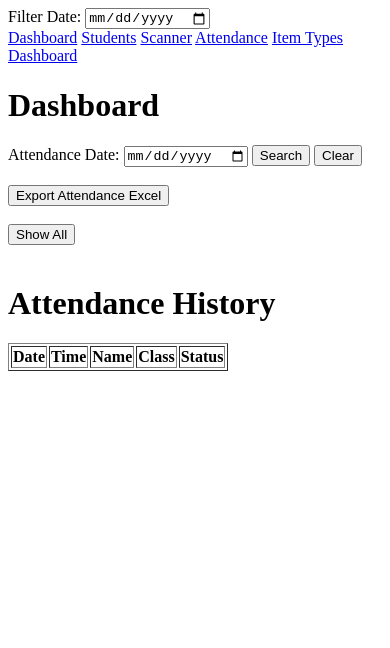
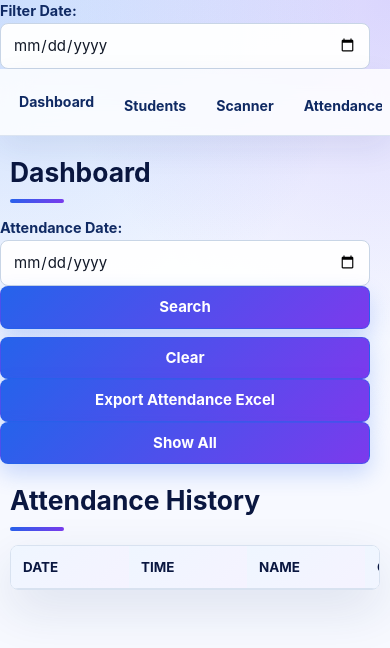
Before and after one commit to SalbimaAlfn/attendance_app, a website: page pages/attendance.html in a window 390 px wide. Drawn offline with Linux system fonts and the light colour scheme; files whose address does not match are found by name.

Commit message:
create and edited ui and almost final

```diff
--- a/app.js
+++ b/app.js
@@ -1042,7 +1042,7 @@ app.get(
 
             JOIN item_types
             ON student_items.item_type_id =
-               item_types.id
+            item_types.id
 
             WHERE student_items.student_id = ?
 
--- a/pages/attendance.html
+++ b/pages/attendance.html
@@ -1,7 +1,9 @@
 <!DOCTYPE html>
 <html>
 <head>
+    <meta name="viewport" content="width=device-width, initial-scale=1.0">
     <title>Attendance History</title>
+    <link rel="stylesheet" href="/css/style.css">
 </head>
 <label>
     Filter Date:
--- a/public/css/style.css
+++ b/public/css/style.css
@@ -0,0 +1,411 @@
+* {
+    box-sizing: border-box;
+}
+
+:root {
+    --blue-950: #0a1740;
+    --blue-900: #102a63;
+    --blue-800: #17439a;
+    --blue-700: #2458d8;
+    --blue-600: #2563eb;
+    --blue-500: #3b82f6;
+    --purple-700: #6d28d9;
+    --purple-600: #7c3aed;
+    --purple-500: #8b5cf6;
+    --purple-100: #ede9fe;
+    --purple-50: #f5f3ff;
+    --blue-100: #dbeafe;
+    --blue-50: #eff6ff;
+    --ink: #111827;
+    --muted: #667085;
+    --line: #d8e2f0;
+    --surface: rgba(255, 255, 255, 0.92);
+    --surface-solid: #ffffff;
+    --background: #f7f9ff;
+    --success: #15803d;
+    --danger: #dc2626;
+    --warning: #b45309;
+    --shadow: 0 18px 50px rgba(28, 49, 110, 0.12);
+    --soft-shadow: 0 10px 28px rgba(28, 49, 110, 0.08);
+    --focus: 0 0 0 4px rgba(124, 58, 237, 0.16);
+    --accent: linear-gradient(135deg, var(--blue-600), var(--purple-600));
+}
+
+html {
+    min-height: 100%;
+}
+
+body {
+    min-height: 100%;
+    margin: 0;
+    color: var(--ink);
+    background:
+        radial-gradient(circle at top left, rgba(59, 130, 246, 0.20), transparent 360px),
+        radial-gradient(circle at top right, rgba(139, 92, 246, 0.20), transparent 340px),
+        linear-gradient(180deg, #eef4ff 0, rgba(247, 249, 255, 0) 420px),
+        var(--background);
+    font-family: Inter, ui-sans-serif, system-ui, -apple-system, BlinkMacSystemFont, "Segoe UI", Arial, sans-serif;
+    font-size: 16px;
+    line-height: 1.5;
+}
+
+body > *:not(script):not(#navbar) {
+    width: min(1120px, calc(100% - 32px));
+    margin-left: auto;
+    margin-right: auto;
+}
+
+#navbar {
+    position: sticky;
+    top: 0;
+    z-index: 20;
+    width: 100%;
+    background: rgba(255, 255, 255, 0.82);
+    border-bottom: 1px solid rgba(216, 226, 240, 0.92);
+    box-shadow: 0 12px 32px rgba(28, 49, 110, 0.08);
+    backdrop-filter: blur(14px);
+}
+
+nav {
+    display: flex;
+    align-items: center;
+    gap: 8px;
+    width: min(1120px, calc(100% - 24px));
+    margin: 0 auto;
+    padding: 12px 0;
+    overflow-x: auto;
+    scrollbar-width: none;
+    white-space: nowrap;
+}
+
+nav::-webkit-scrollbar {
+    display: none;
+}
+
+nav a {
+    display: inline-flex;
+    align-items: center;
+    justify-content: center;
+    min-height: 40px;
+    padding: 9px 13px;
+    color: var(--blue-900);
+    border-radius: 8px;
+    text-decoration: none;
+    font-size: 0.92rem;
+    font-weight: 700;
+    transition: background 160ms ease, color 160ms ease, box-shadow 160ms ease;
+}
+
+nav a:hover,
+nav a:focus-visible {
+    color: var(--purple-700);
+    background: linear-gradient(135deg, var(--blue-50), var(--purple-50));
+    box-shadow: inset 0 0 0 1px rgba(124, 58, 237, 0.12);
+    outline: none;
+}
+
+h1 {
+    margin-top: 30px;
+    margin-bottom: 18px;
+    color: var(--blue-950);
+    font-size: clamp(1.65rem, 4vw, 2.45rem);
+    line-height: 1.1;
+    letter-spacing: 0;
+}
+
+h1::after {
+    display: block;
+    width: 54px;
+    height: 4px;
+    margin-top: 12px;
+    background: var(--accent);
+    border-radius: 999px;
+    content: "";
+}
+
+h2,
+h3,
+h4 {
+    color: var(--blue-950);
+    letter-spacing: 0;
+}
+
+h2 {
+    margin-top: 18px;
+    font-size: 1.25rem;
+}
+
+h3 {
+    margin-bottom: 8px;
+    font-size: 1.1rem;
+}
+
+p {
+    margin: 8px 0;
+}
+
+a {
+    color: var(--blue-700);
+    font-weight: 700;
+}
+
+a:hover {
+    color: var(--blue-900);
+}
+
+body > a {
+    display: inline-flex;
+    align-items: center;
+    justify-content: center;
+    min-height: 40px;
+    padding: 8px 13px;
+    color: var(--blue-900);
+    background: rgba(255, 255, 255, 0.88);
+    border: 1px solid var(--blue-100);
+    border-radius: 8px;
+    box-shadow: var(--soft-shadow);
+    text-decoration: none;
+    transition: background 160ms ease, border-color 160ms ease, color 160ms ease, transform 160ms ease;
+}
+
+body > a:hover {
+    color: var(--purple-700);
+    background: linear-gradient(135deg, var(--blue-50), var(--purple-50));
+    border-color: rgba(124, 58, 237, 0.22);
+    transform: translateY(-1px);
+}
+
+form,
+table,
+#result,
+#reader,
+body > h2[id],
+body > h2:not([id]) {
+    background: var(--surface);
+    border: 1px solid var(--line);
+    border-radius: 8px;
+    box-shadow: var(--shadow);
+    backdrop-filter: blur(10px);
+}
+
+form {
+    display: grid;
+    gap: 14px;
+    padding: 22px;
+}
+
+label {
+    color: var(--blue-900);
+    font-size: 0.9rem;
+    font-weight: 700;
+}
+
+input,
+select {
+    width: 100%;
+    min-height: 44px;
+    padding: 10px 12px;
+    color: var(--ink);
+    background: rgba(255, 255, 255, 0.96);
+    border: 1px solid #c8d5e6;
+    border-radius: 8px;
+    font: inherit;
+    box-shadow: inset 0 1px 0 rgba(255, 255, 255, 0.75);
+    transition: border-color 160ms ease, box-shadow 160ms ease, background 160ms ease;
+}
+
+input:focus,
+select:focus {
+    background: #ffffff;
+    border-color: var(--purple-500);
+    box-shadow: var(--focus);
+    outline: none;
+}
+
+button,
+input[type="submit"] {
+    display: inline-flex;
+    align-items: center;
+    justify-content: center;
+    min-height: 42px;
+    padding: 9px 14px;
+    color: #ffffff;
+    background: var(--accent);
+    border: 1px solid rgba(37, 99, 235, 0.5);
+    border-radius: 8px;
+    font: inherit;
+    font-weight: 700;
+    text-decoration: none;
+    cursor: pointer;
+    box-shadow: 0 10px 22px rgba(37, 99, 235, 0.22);
+    transition: border-color 160ms ease, box-shadow 160ms ease, filter 160ms ease, transform 160ms ease;
+}
+
+button:hover,
+input[type="submit"]:hover {
+    border-color: rgba(109, 40, 217, 0.65);
+    box-shadow: 0 14px 28px rgba(109, 40, 217, 0.22);
+    filter: saturate(1.08) brightness(1.02);
+}
+
+button:active {
+    transform: translateY(1px);
+}
+
+button + button,
+button + a,
+a + a {
+    margin-left: 8px;
+}
+
+table {
+    width: min(1120px, calc(100% - 32px));
+    border-collapse: separate;
+    border-spacing: 0;
+    overflow: hidden;
+    scrollbar-color: #9c8fec transparent;
+    scrollbar-width: thin;
+}
+
+th,
+td {
+    padding: 13px 14px;
+    border: 0;
+    border-bottom: 1px solid var(--line);
+    text-align: left;
+    vertical-align: middle;
+}
+
+th {
+    color: var(--blue-950);
+    background: linear-gradient(135deg, var(--blue-50), var(--purple-50));
+    font-size: 0.84rem;
+    text-transform: uppercase;
+}
+
+tr:last-child td {
+    border-bottom: 0;
+}
+
+tbody tr:hover {
+    background: rgba(239, 246, 255, 0.72);
+}
+
+td button {
+    min-height: 34px;
+    margin: 3px;
+    padding: 7px 10px;
+    font-size: 0.88rem;
+}
+
+#searchInput,
+#manualCode,
+#attendanceDate,
+#filterDate,
+#itemSelect,
+#itemLabel {
+    max-width: 420px;
+}
+
+#reader {
+    min-height: 310px;
+    padding: 14px;
+    overflow: hidden;
+}
+
+#result {
+    padding: 18px;
+}
+
+#result ul {
+    padding-left: 20px;
+}
+
+body > h2[id] {
+    padding: 18px;
+}
+
+hr {
+    height: 1px;
+    margin: 24px auto;
+    background: var(--line);
+    border: 0;
+}
+
+br {
+    display: none;
+}
+
+@media (max-width: 760px) {
+    body {
+        font-size: 15px;
+    }
+
+    body > *:not(script):not(#navbar),
+    table {
+        width: min(100% - 20px, 1120px);
+    }
+
+    nav {
+        width: calc(100% - 16px);
+        padding: 10px 0;
+    }
+
+    nav a {
+        min-height: 38px;
+        padding: 8px 11px;
+        font-size: 0.88rem;
+    }
+
+    h1 {
+        margin-top: 22px;
+        margin-bottom: 14px;
+    }
+
+    form {
+        padding: 16px;
+    }
+
+    table {
+        display: block;
+        overflow-x: auto;
+        -webkit-overflow-scrolling: touch;
+    }
+
+    th,
+    td {
+        min-width: 118px;
+        padding: 11px 12px;
+        white-space: nowrap;
+    }
+
+    td button {
+        width: auto;
+        margin: 3px 0;
+    }
+
+    td button + button {
+        margin-left: 6px;
+    }
+
+    button + button,
+    button + a,
+    a + a {
+        margin-left: 0;
+        margin-top: 8px;
+    }
+
+    body > a,
+    body > button {
+        width: min(100% - 20px, 420px);
+    }
+
+    #searchInput,
+    #manualCode,
+    #attendanceDate,
+    #filterDate,
+    #itemSelect,
+    #itemLabel {
+        max-width: none;
+    }
+}
```
Also changed, not shown: pages/add-student.html (+2 -0 lines), pages/dashboard.html (+2 -0 lines), pages/edit-page.html (+2 -0 lines), pages/edit-student.html (+2 -0 lines), pages/import-student.html (+2 -0 lines), pages/items.html (+2 -0 lines), pages/scanner.html (+2 -0 lines), pages/student-items.html (+2 -0 lines), pages/students.html (+2 -0 lines), pages/report.html (deleted), public/js/script.js (deleted), 2 other files.
